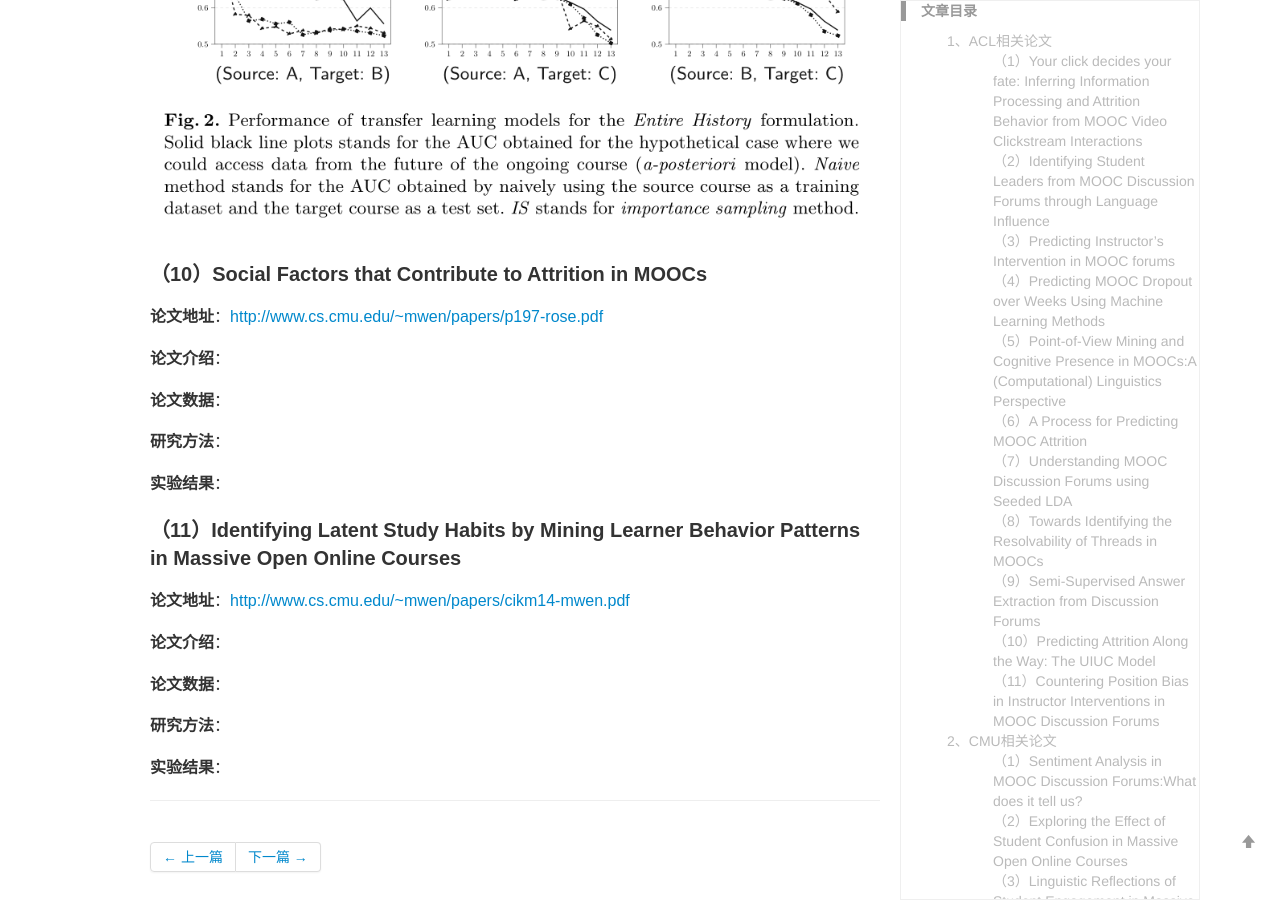
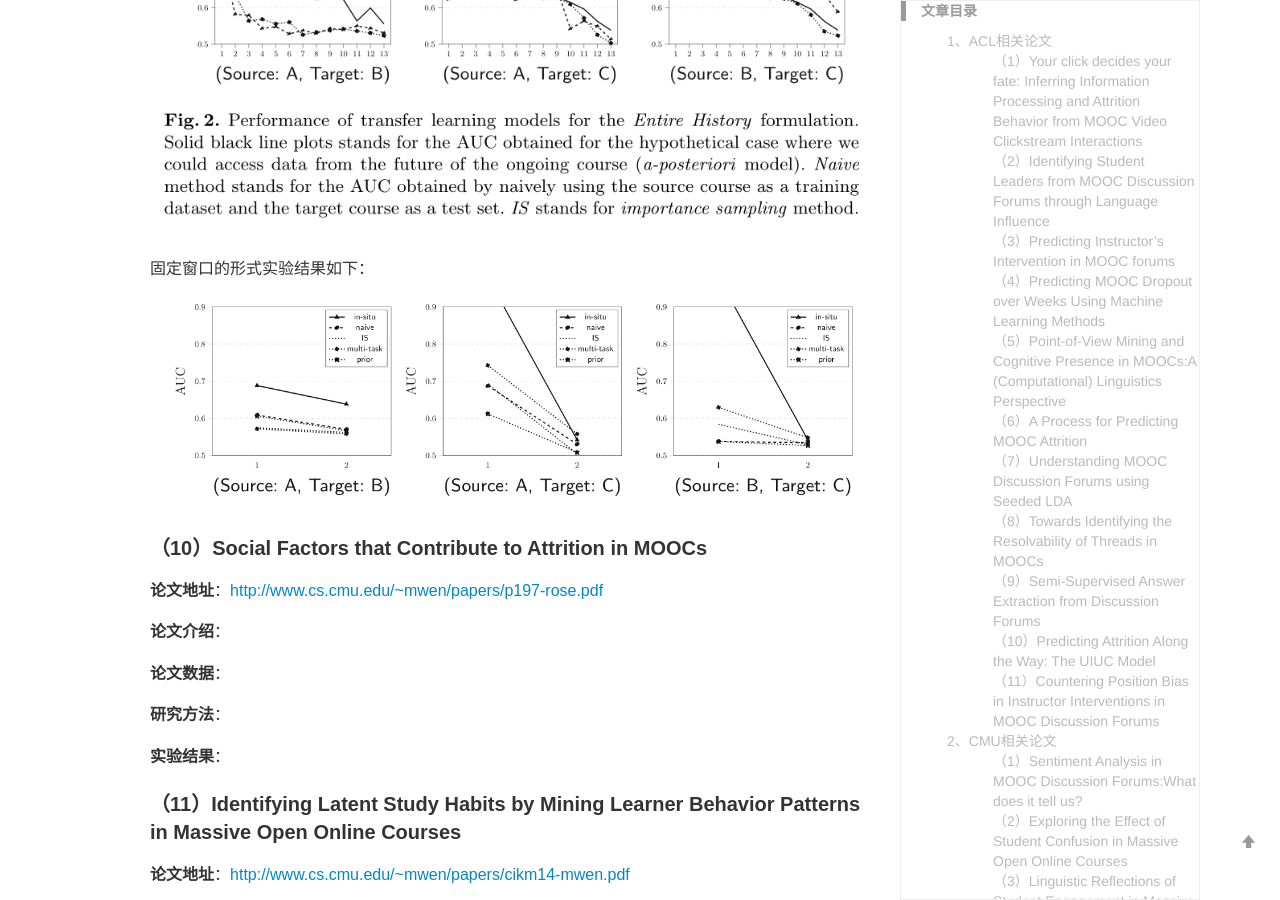
Before and after one commit to yuanmingchen/yuanmingchen.github.io, a Jekyll site: the page built from _posts/2019-04-19-online course nlp paper survey 2.md, in a window 1280 px wide and 900 px high, scrolled down 16809 px. Built offline with Jekyll 4.4.1, drawn with Linux system fonts in a browser that asks for light colours; formulas are drawn with MathJax 3; comment, search, counter and statistics services are not loaded.

Commit message:
Updates _posts/2019-04-19-online course nlp paper survey 2.md
Auto commit by GitBook Editor

```diff
--- a/_posts/2019-04-19-online course nlp paper survey 2.md
+++ b/_posts/2019-04-19-online course nlp paper survey 2.md
@@ -470,6 +470,9 @@ Python编程课程论坛，将论坛集限制为集中于讨论课程内容的
 实验结果如下图所示，横坐标是领先度，纵坐标是AUC。B->C仅仅用Naive方法就很高，可能是因为B和C相比课程变化不大。
 ![问题分类](/res/images/posts/mooc2-8.png){: width="100%"}
 
+固定窗口的形式实验结果如下：
+![问题分类](/res/images/posts/mooc2-9.png){: width="100%"}
+
 
 
 #### （10）Social Factors that Contribute to Attrition in MOOCs
```
